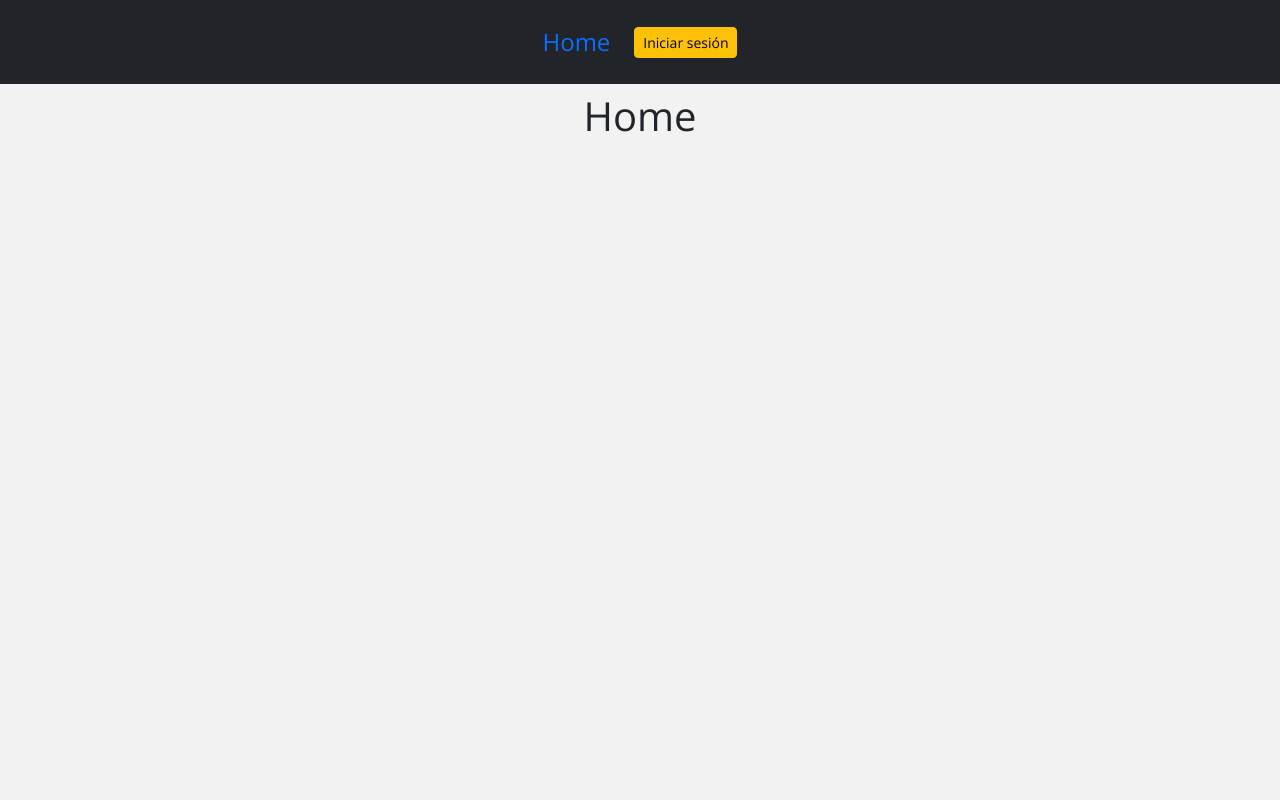
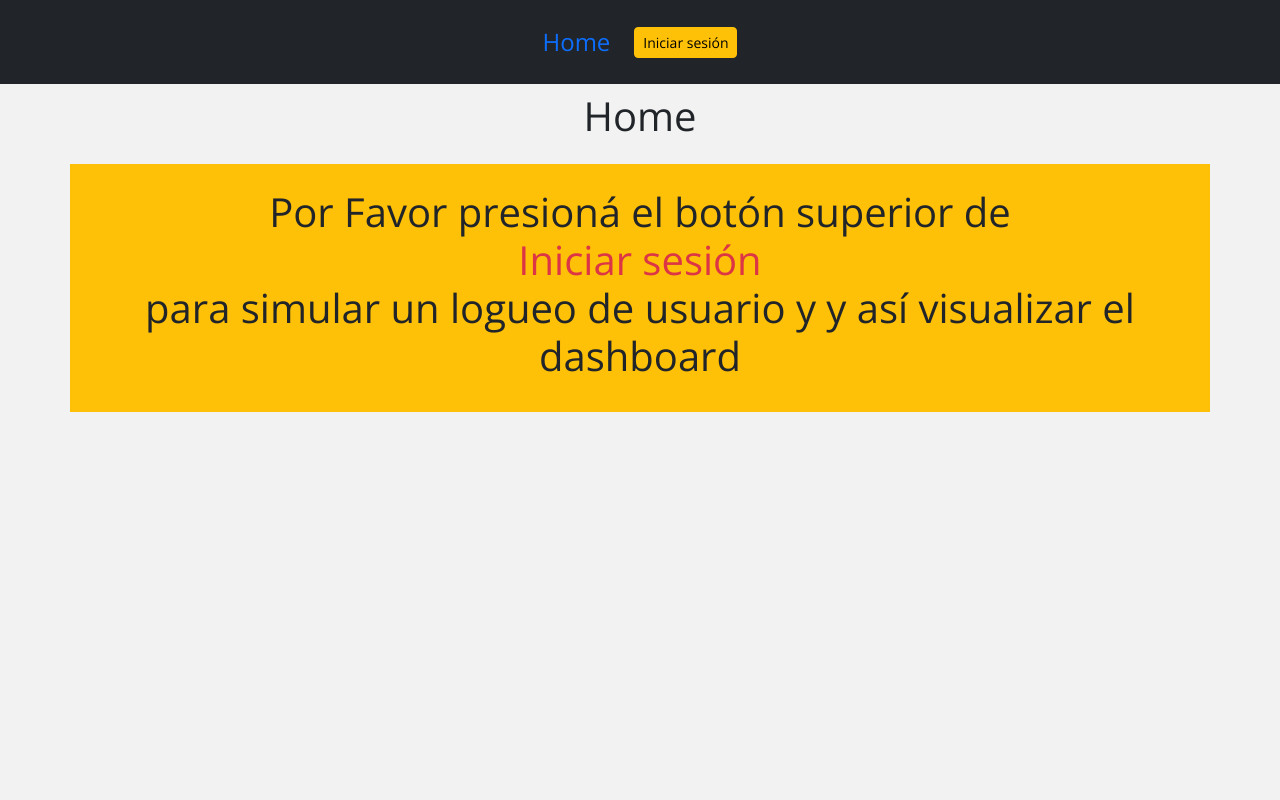
Before and after one commit to makzzer/context-router-example, a React (Vite) app: page / in a window 1280 px wide. Shown: the top 800 px of the page. Built offline with nearby package versions, Linux system fonts and the light colour scheme.

Commit message:
terminado dashboard v2

```diff
--- a/src/pages/Home.jsx
+++ b/src/pages/Home.jsx
@@ -17,12 +17,12 @@ const Home = () => {
 
     //despues redirijo al usuario al dashboard despues de loguearse
     navigate("/dashboard");
-   // console.log("handlelogin" + user);
+    // console.log("handlelogin" + user);
   };
 
   return (
     <>
-      <div className="m-2 d-flex gap-3 min-h-100vw">
+      <div className="m-2 d-flex gap-3 min-h-100vw flex-column justify-items-center text-center ">
         <h1 className="">Home</h1>
         {!user && (
           <>
@@ -31,6 +31,13 @@ const Home = () => {
             </button>
           </>
         )}
+
+        <div className="d-flex container bg-warning p-4 fs-1">
+          <h1>
+            Por Favor presioná el botón superior de <p className="fs-1 text-danger pb-0 mb-0 ">Iniciar sesión</p> para simular un logueo de usuario y y
+            así visualizar el dashboard
+          </h1>{" "}
+        </div>
       </div>
     </>
   );
```
